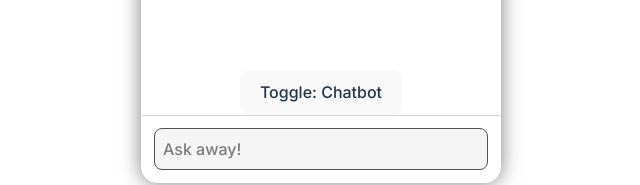
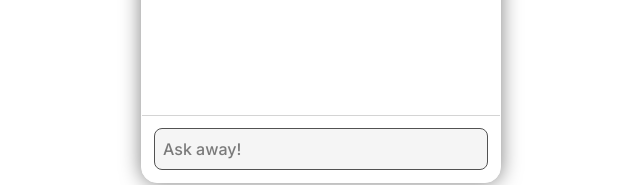
Before and after one commit to gauravd12345/video_query, a React (Vite) app in the folder video_query/: page / in a window 1280 px wide. Shown: the part 467-652 px from the top of the page, without its empty margins (319-959 px from the left). Built offline with nearby package versions, Linux system fonts and the light colour scheme.

Commit message:
updated chat interface

```diff
--- a/video_query/src/components/ChatInterface.jsx
+++ b/video_query/src/components/ChatInterface.jsx
@@ -3,10 +3,10 @@ import Conversation from "./Conversation"
 
 const ChatInterface = () => {
   const [allTexts, setAllTexts] = useState([[1, "What can I help with?"]])
-  const [chatBotTexts, setChatBotTexts] = useState(["What can I help with?"])
+  const [chatBotTexts, setChatBotTexts] = useState([""])
   const [userTexts, setUserTexts] = useState([])
   const [text, setText] = useState("")
-  const [isUser, setIsUser] = useState(false)
+  const [isUser, setIsUser] = useState(true)
 
   return (
     <div className="font-inter w-[360px] h-[500px] box-border border border-white overflow-hidden flex flex-col bg-white dark:bg-neutral-800 rounded-2xl shadow-[0_0_20px_rgba(0,0,0,0.5)]">
@@ -19,23 +19,31 @@ const ChatInterface = () => {
       </div>
 
       <div>
-        <button onClick={() => {setIsUser(!isUser)}}>Toggle: {isUser ? <label>User</label> : <label>Chatbot</label>}</button>
 
-        {console.log(chatBotTexts)}
       </div>
 
       <div className="p-3 border-t border-neutral-300 dark:border-neutral-700">
         <form onSubmit={(e) => {
              e.preventDefault();
              if(isUser && (text !== "")){
-              setUserTexts([...userTexts, text]);
-              setAllTexts([...allTexts, [2, text]]);
+              const userMessage = [2, text];
+
+              setAllTexts(prev => [...prev, userMessage]);
+
+              fetch("http://127.0.0.1:5000/chat", {
+                method: "POST",
+                headers: { "Content-Type": "application/json" },
+                body: JSON.stringify({ prompt: text })
+              })
+              .then(res => res.json())
+              .then(data => {
+                const botMessage = [1, data.response];
+                setAllTexts(prev => [...prev, botMessage]);
+
+              });
+
+
              }
-             else{
-              setChatBotTexts([...chatBotTexts, text]);
-              setAllTexts([...allTexts, [1, text]]);
-             }
-
 
              setText("");
           }}>
```
